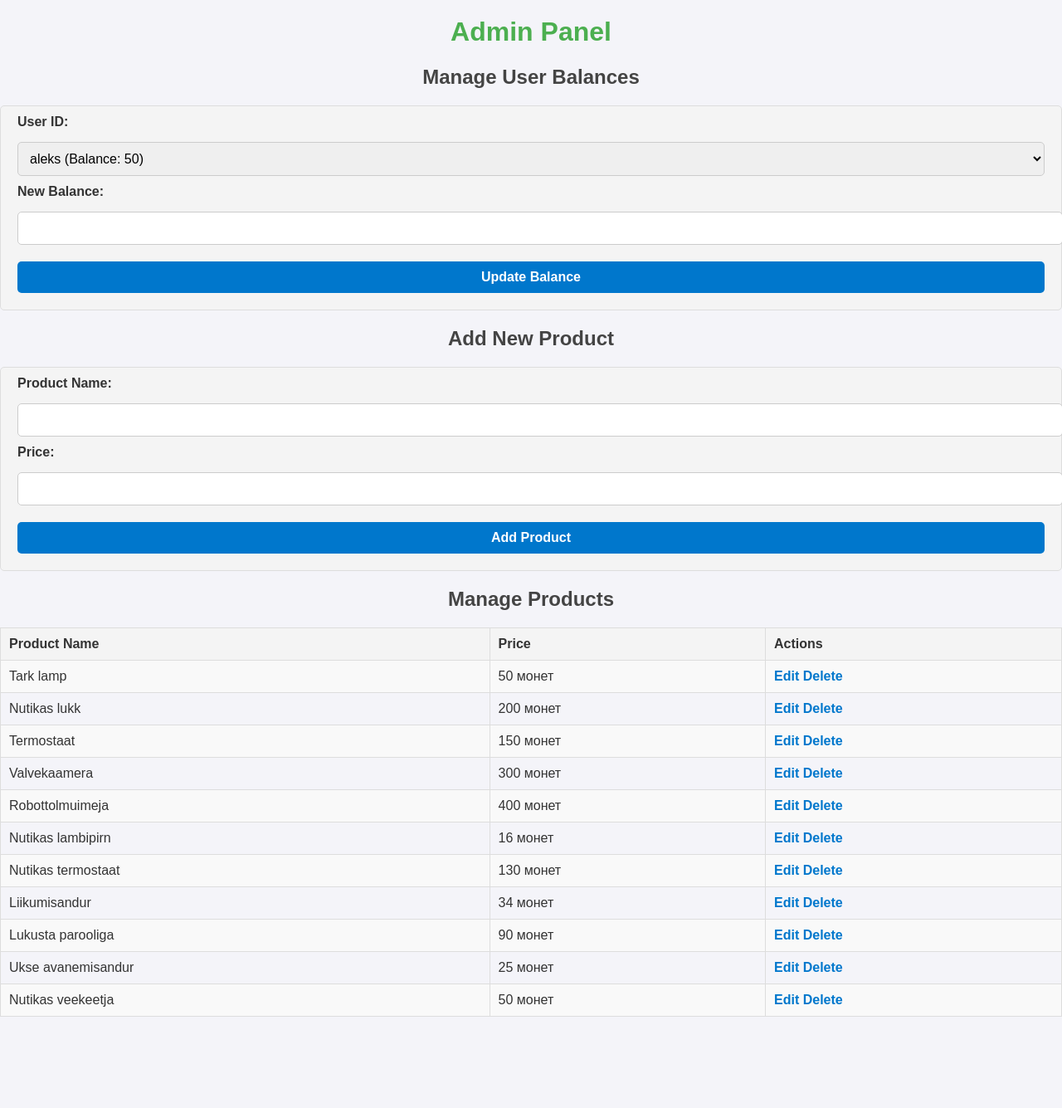
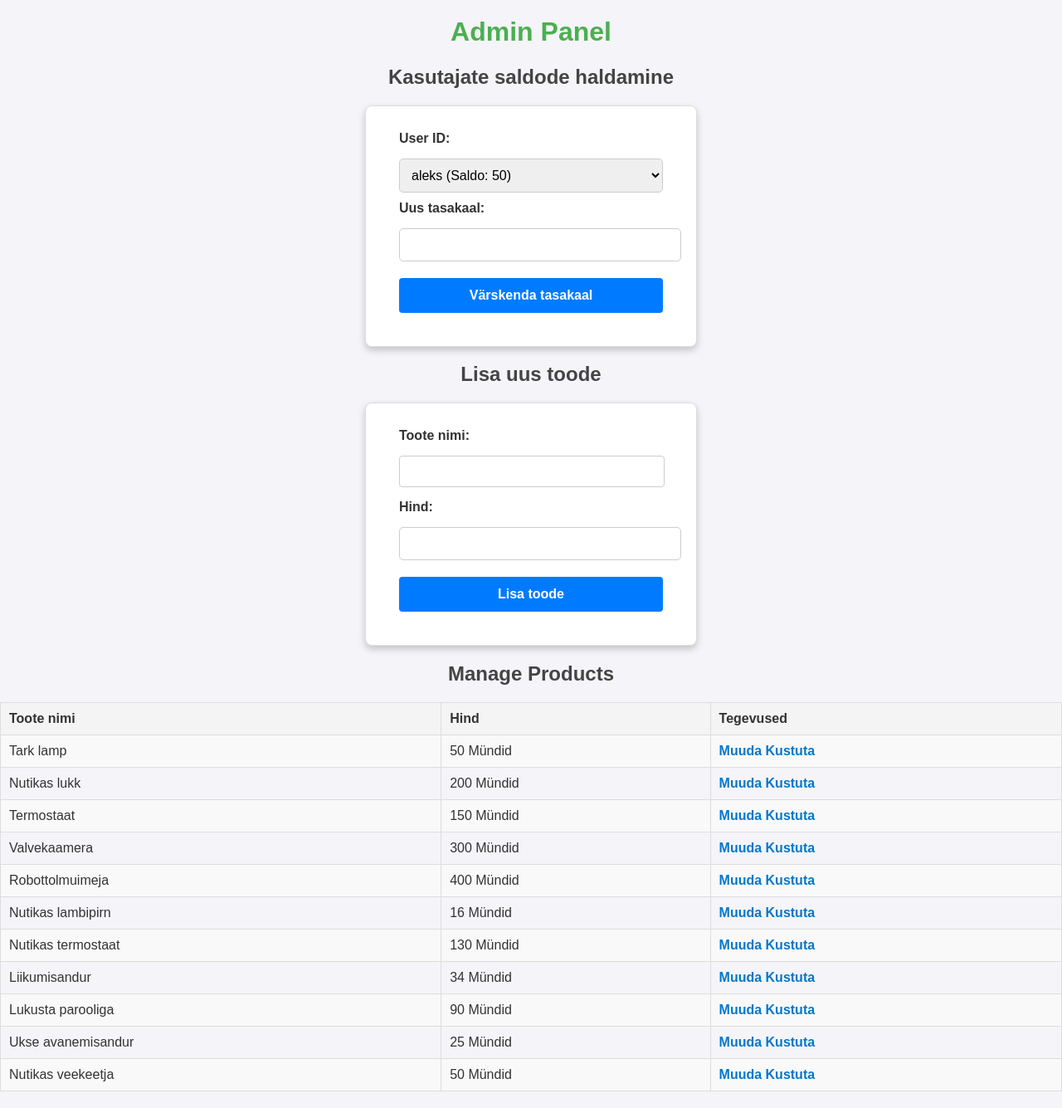
Before and after one commit to tirfall/SmartHomeShop, a PHP site: page /admin.php in a window 1280 px wide. Shown: the part 155-1490 px from the top of the page at 83% size. Before the commit the page ends 1380 px from the top, so only its background shows below. Run offline with PHP 8.4, Linux system fonts and the light colour scheme; a user stored in the database is signed in; data comes from the database, SQL or seed files in the repository.

Commit message:
Style for login and translate

```diff
--- a/admin.php
+++ b/admin.php
@@ -58,44 +58,44 @@ $products_query = $yhendus->query("SELECT id, name, price FROM products");
 <?php include("header.php"); ?>
 <h1>Admin Panel</h1>
 
-<h2>Manage User Balances</h2>
+<h2>Kasutajate saldode haldamine</h2>
 <form method="POST" action="">
     <label for="user_id">User ID:</label>
     <select name="user_id">
         <?php while ($user = $users_query->fetch_assoc()): ?>
-            <option value="<?php echo $user['id']; ?>"><?php echo $user['username']; ?> (Balance: <?php echo $user['balance']; ?>)</option>
+            <option value="<?php echo $user['id']; ?>"><?php echo $user['username']; ?> (Saldo: <?php echo $user['balance']; ?>)</option>
         <?php endwhile; ?>
     </select>
     <br>
-    <label for="new_balance">New Balance:</label>
+    <label for="new_balance">Uus tasakaal:</label>
     <input type="number" step="0.01" name="new_balance" required>
-    <button type="submit" name="update_balance">Update Balance</button>
+    <button type="submit" name="update_balance">Värskenda tasakaal</button>
 </form>
 
-<h2>Add New Product</h2>
+<h2>Lisa uus toode</h2>
 <form method="POST" action="">
-    <label for="product_name">Product Name:</label>
+    <label for="product_name">Toote nimi:</label>
     <input type="text" name="product_name" required>
     <br>
-    <label for="product_price">Price:</label>
+    <label for="product_price">Hind:</label>
     <input type="number" step="0.01" name="product_price" required>
-    <button type="submit" name="add_product">Add Product</button>
+    <button type="submit" name="add_product">Lisa toode</button>
 </form>
 
 <h2>Manage Products</h2>
 <table border="1">
     <tr>
-        <th>Product Name</th>
-        <th>Price</th>
-        <th>Actions</th>
+        <th>Toote nimi</th>
+        <th>Hind</th>
+        <th>Tegevused</th>
     </tr>
     <?php while ($product = $products_query->fetch_assoc()): ?>
         <tr>
             <td><?php echo $product['name']; ?></td>
-            <td><?php echo $product['price']; ?> монет</td>
+            <td><?php echo $product['price']; ?> Mündid</td>
             <td>
-                <a href="edit_product.php?id=<?php echo $product['id']; ?>">Edit</a>
-                <a href="?delete_product=<?php echo $product['id']; ?>" onclick="return confirm('Are you sure you want to delete this product?')">Delete</a>
+                <a href="edit_product.php?id=<?php echo $product['id']; ?>">Muuda</a>
+                <a href="?delete_product=<?php echo $product['id']; ?>" onclick="return confirm('Kas olete kindel, et soovite selle toote kustutada?')">Kustuta</a>
             </td>
         </tr>
     <?php endwhile; ?>
--- a/purchase.php
+++ b/purchase.php
@@ -4,7 +4,7 @@ include('config.php');
 session_start();
 
 if (!isset($_SESSION['user_id'])) {
-    die("Пожалуйста, войдите в систему.");
+    die("Palun logi sisse.");
 }
 
 $product_id = $_POST['product_id'];
@@ -17,7 +17,7 @@ $product_query->execute();
 $product_result = $product_query->get_result();
 
 if ($product_result->num_rows === 0) {
-    die("Товар не найден.");
+    die("Toodet ei leitud.");
 }
 
 // Добавление товара в корзину
@@ -31,7 +31,7 @@ $add_to_cart->execute();
 
 // Ответ для клиента
 echo "<script>
-    alert('Товар успешно добавлен в корзину!');
+    alert('Toode edukalt lisatud ostukorvi!');
     window.location.href = 'catalog.php';
 </script>";
 ?>
--- a/register.php
+++ b/register.php
@@ -17,7 +17,7 @@ if ($_SERVER['REQUEST_METHOD'] == 'POST') {
 <!DOCTYPE html>
 <html lang="en">
 <head>
-    <title>Registratsioon</title>
+    <title>Registreerimine</title>
 </head>
 <body>
 <?php
--- a/style.css
+++ b/style.css
@@ -89,3 +89,40 @@ footer {
 .order-success .button:hover {
     background-color: #45a049;
 }
+
+form {
+    background: #fff;
+    border-radius: 8px;
+    box-shadow: 0 4px 8px rgba(0, 0, 0, 0.2);
+    padding: 30px 40px;
+    width: 100%;
+    max-width: 400px;
+    box-sizing: border-box;
+    margin: auto;
+}
+
+form input[type="text"],
+form input[type="password"] {
+    width: calc(100% - 20px);
+    margin-bottom: 15px;
+    padding: 10px;
+    font-size: 14px;
+    border: 1px solid #ccc;
+    border-radius: 4px;
+}
+
+form button {
+    width: 100%;
+    padding: 12px;
+    background-color: #007bff;
+    border: none;
+    color: white;
+    font-size: 16px;
+    border-radius: 4px;
+    cursor: pointer;
+    transition: background-color 0.3s ease;
+}
+
+form button:hover {
+    background-color: #0056b3;
+}
```
Also changed, not shown: order_success.php (+13 -13 lines), styleKasutaja.css (added, +76 -0 lines).
